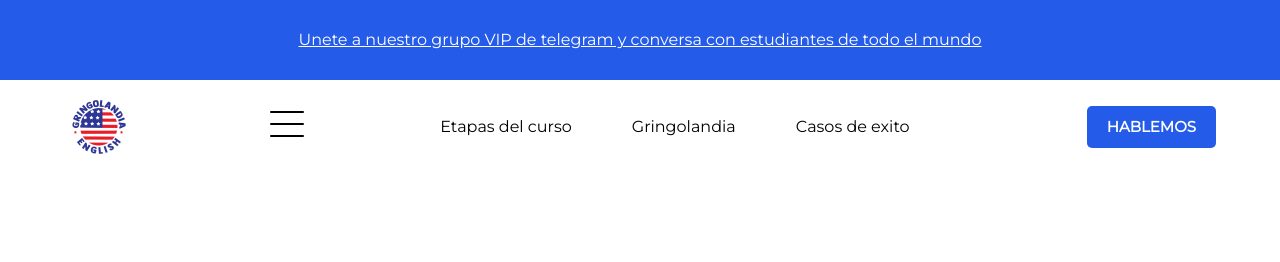
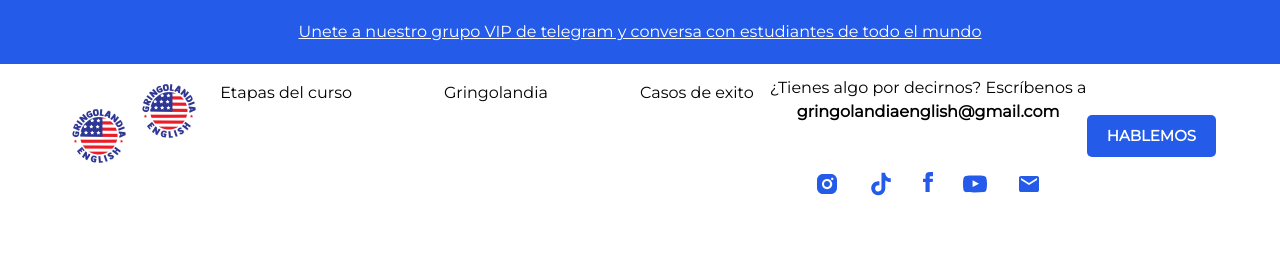
Before and after one commit to msalman787/Web-English, a React (Vite) app: page / in a window 1280 px wide. Shown: the top 262 px of the page. Built offline with nearby package versions, Linux system fonts and the light colour scheme.

Commit message:
Add: initial hamburguer menu final

```diff
--- a/src/App.jsx
+++ b/src/App.jsx
@@ -2,7 +2,6 @@ import About from './components/About/About.jsx'
 import { CallToAction } from './components/CallToAction/CallToAction.jsx'
 import { Goals } from './components/Goals/Goals.jsx'
 import { Hero } from './components/Hero/Hero.jsx'
-import { Marquee } from './components/Marquee/Marquee.jsx'
 import { Plans } from './components/Plans/Plans.jsx'
 import { Stages } from './components/Stages/Stages.jsx'
 import { UserStories } from './components/UserStories/UserStories.jsx'
@@ -11,7 +10,6 @@ import { Layout } from './layout/Layout.jsx'
 export default function App () {
   return (
     <>
-      <Marquee />
       <Layout>
         <Hero />
         <Goals />
--- a/src/components/Header/Header.css
+++ b/src/components/Header/Header.css
@@ -1,4 +1,17 @@
 .Header{
+	display: flex;
+	flex-direction: column;
+	top: 0;
+	bottom: 0;
+	right: 0;
+	left: 0;
+	z-index: 3;
+	position: sticky;
+	background-color: #ffffffb1;
+}
+
+.Header-container{
+	padding: 25px 270px 40px 270px;
 	display: flex;
 	justify-content: space-between;
 	align-items: center;
@@ -12,9 +25,26 @@
 
 
 @media (width <= 576px){
+	.Header-container{
+		margin: 0;
+		padding: 1rem;
+	}
+	.Header-button{
+		display: none;
+	}
 }
 @media (576px <= width <= 992px){
+	.Header-container{
+		margin: 0;
+		padding: 2rem;
+	}
+	.Header-button{
+		display: none;
+	}
 }
-@media (992px <= width <= 1920px){
-
+@media (992px <= width <= 1440px){
+	.Header-container{
+		margin: 0;
+		padding: 0.75rem 4rem 1.25rem 4rem;
+	}
 }
--- a/src/components/Header/Header.jsx
+++ b/src/components/Header/Header.jsx
@@ -3,13 +3,17 @@ import { Logo } from '../ui/Logo'
 import { NavBar } from './NavBar'
 import { Button } from '../ui/Button'
 import './Header.css'
+import { Marquee } from '../Marquee/Marquee'
 
 export function Header () {
   return (
     <header className='Header'>
-      <Logo size='sm' />
-      <NavBar />
-      <Button className='Header-button' href='mailto:gringolandiaenglish@gmail.com' $secondary>HABLEMOS</Button>
+      <Marquee />
+      <section className='Header-container'>
+        <Logo size='sm' />
+        <NavBar />
+        <Button className='Header-button' href='mailto:gringolandiaenglish@gmail.com' $secondary>HABLEMOS</Button>
+      </section>
     </header>
   )
 }
--- a/src/components/Header/NavBar.css
+++ b/src/components/Header/NavBar.css
@@ -7,3 +7,86 @@
 	gap: 60px;
 	padding: 0;
 }
+.Nav-li{
+	padding: 5px 16px;
+}
+.Nav-li:hover{
+	background-color: var(--color-tertiary);
+	padding: 5px 16px;
+	border-radius: 5px;
+}
+
+.Nav-li--a{
+	font-weight: 500;
+}
+
+.Nav-close{
+	display: none;
+}
+.Nav-button{
+	display: none;
+}
+
+
+@media (width <= 992px){
+	.Nav-header{
+		padding: 1rem;
+		display: flex;
+		justify-content: space-between;
+	}
+	.Nav{
+		opacity: 0;
+		visibility: hidden;
+		transition: all 0.5s ease-in-out;
+		display: flex;
+		flex-direction: column;
+
+		position: fixed;
+		z-index: 10;
+		top: 0;
+		right: 0;
+		background-color: var(--color-primary);
+		width: 100vw;
+		height: 100vh;
+	}
+	/* .Nav-close{
+		display: block;
+		text-align: center;
+		position: absolute;
+		top: 0;
+		right: 0;
+		padding: 0;
+	} */
+	.Nav-visible{
+	opacity: 1;
+	visibility: visible;
+	transition: all 0.5s ease-in-out;
+	}
+	.Nav-content{
+		margin: 0 0 3rem 0;
+	}
+
+	.Nav-ul{
+		width: 100%;
+		height: 100vh;
+		display: flex;
+		flex-direction: column;
+		justify-content: center;
+		text-align: center;
+		gap: 2rem;
+
+		font-size: var(--font-size-mobile-h2);
+	}
+	.Nav-button{
+		display: block;
+		padding: 1rem;
+	}
+	.Nav-li--a{
+		font-weight: 500;
+	}
+
+}
+
+@media (992px <= width <= 1440px){
+
+}
--- a/src/components/Header/NavBar.jsx
+++ b/src/components/Header/NavBar.jsx
@@ -1,7 +1,13 @@
 import { useState } from 'react'
 import iconCloseMenu from '../../assets/icons/gl_cerrarmenu.svg'
 import iconOpenMenu from '../../assets/icons/gl_abrirmenu.svg'
+import glIconFB from '../../assets/icons/gl_icon-fb.svg'
+import glIconIN from '../../assets/icons/gl_icon-in.svg'
+import glIconML from '../../assets/icons/gl_icon-ml.svg'
+import glIconTT from '../../assets/icons/gl_icon-tt.svg'
+import glIconYT from '../../assets/icons/gl_icon-yt.svg'
 import './NavBar.css'
+import { Logo } from '../ui/Logo'
 
 const NAVBAR = [
   {
@@ -25,11 +31,12 @@ export function NavBar () {
   const [isOpen, setIsOpen] = useState(false)
   return (
     <>
-      <section>
-        <button onClick={() => setIsOpen(!isOpen)} className='Header__abrir Header__button'><img src={iconOpenMenu} /></button>
-      </section>
-      <nav className={isOpen ? 'Nav Navbar-visible' : 'Nav'}>
-        <button onClick={() => setIsOpen(!isOpen)} className='Navbar__cerrar Header-button'><img src={iconCloseMenu} /></button>
+      <button onClick={() => setIsOpen(!isOpen)} className='Nav-button'><img src={iconOpenMenu} /></button>
+      <nav className={isOpen ? 'Nav Nav-visible' : 'Nav'}>
+        <section className='Nav-header'>
+          <Logo size='sm' />
+          <button onClick={() => setIsOpen(!isOpen)} className='Nav-close Nav-button'><img src={iconCloseMenu} /></button>
+        </section>
         <ul className='Nav-ul'>
           {NAVBAR.map((item, index) => (
             <li className='Nav-li' key={index}>
@@ -37,6 +44,31 @@ export function NavBar () {
             </li>
           ))}
         </ul>
+        <section className='Nav-footer'>
+          <section className='Nav-content'>
+            <div className='Footer-social'>
+              <p>¿Tienes algo por decirnos? Escríbenos a</p>
+              <a className='Footer-social-strong' href='mailto:gringolandiaenglish@gmail.com' target='no_blank'>gringolandiaenglish@gmail.com</a>
+              <div className='Footer-icons'>
+                <a className='Footer-a' href='https://www.instagram.com/gringolandiaenglish/' target='no_blank'>
+                  <img className='Footer-img' src={glIconIN} alt='Icono de red social Instagram' />
+                </a>
+                <a className='Footer-a' href='https://www.tiktok.com/@gringolandiaenglish?_t=8fbdw9PkwPF&_r=1' target='no_blank'>
+                  <img className='Footer-img' src={glIconTT} alt='Icono de red social TikTok' />
+                </a>
+                <a className='Footer-a' href='https://www.facebook.com/profile.php?id=100065104316610' target='no_blank'>
+                  <img className='Footer-img' src={glIconFB} alt='Icono de red social Facebook' />
+                </a>
+                <a className='Footer-a' href='https://www.youtube.com/@gringolandiaenglish' target='no_blank'>
+                  <img className='Footer-img' src={glIconYT} alt='Icono de red social Youtube' />
+                </a>
+                <a className='Footer-a' href='mailto:gringolandiaenglish@gmail.com' target='no_blank'>
+                  <img className='Footer-img' src={glIconML} alt='Icono de email empresarial' />
+                </a>
+              </div>
+            </div>
+          </section>
+        </section>
       </nav>
     </>
   )
--- a/src/components/Marquee/Marquee.css
+++ b/src/components/Marquee/Marquee.css
@@ -1,9 +1,9 @@
 .Marquee{
-	height: 80px;
+	height: 60px;
 	display: flex;
 	justify-content: center;
 	align-items: center;
-	padding: 1rem;
+	padding: 2rem 1rem;
 
 	background-color: var(--color-secondary);
 	color: var(--color-primary);
--- a/src/components/UserStories/UserStories.jsx
+++ b/src/components/UserStories/UserStories.jsx
@@ -39,9 +39,9 @@ export function UserStories () {
                 slidesPerGroup: 1
               },
               768: {
-                slidesPerView: 2,
+                slidesPerView: 1,
                 spaceBetween: 30,
-                slidesPerGroup: 2
+                slidesPerGroup: 1
               },
               992: {
                 slidesPerView: 3,
--- a/src/layout/Layout.jsx
+++ b/src/layout/Layout.jsx
@@ -7,10 +7,12 @@ export function Layout (props) {
   const { children } = props
 
   return (
-    <div className='Layout'>
+    <>
       <Header />
-      {children}
-      <Footer />
-    </div>
+      <div className='Layout'>
+        {children}
+        <Footer />
+      </div>
+    </>
   )
 }
```
Also changed, not shown: src/assets/icons/gl_abrirmenu.svg, src/assets/icons/gl_cerrarmenu.svg.
